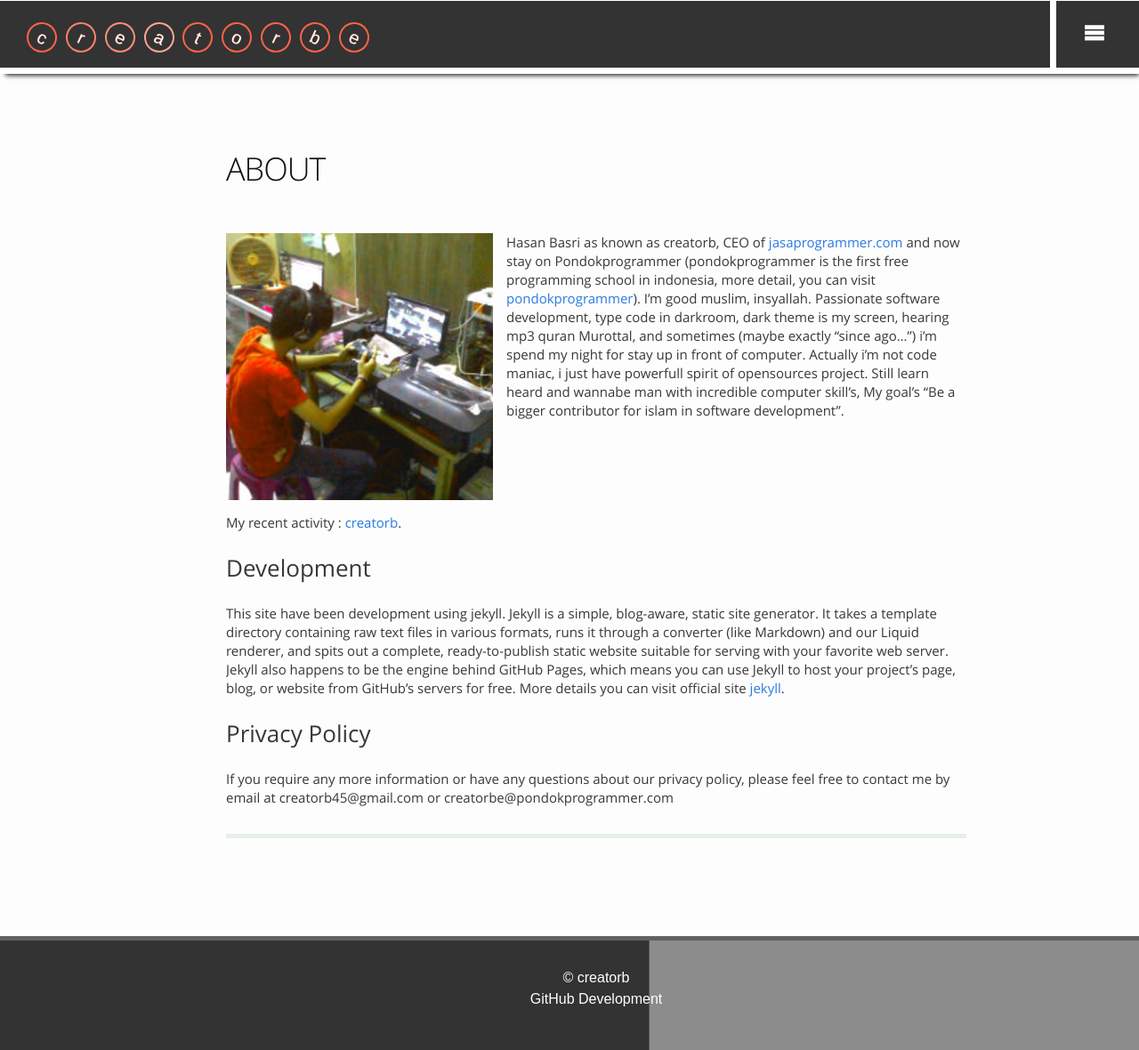
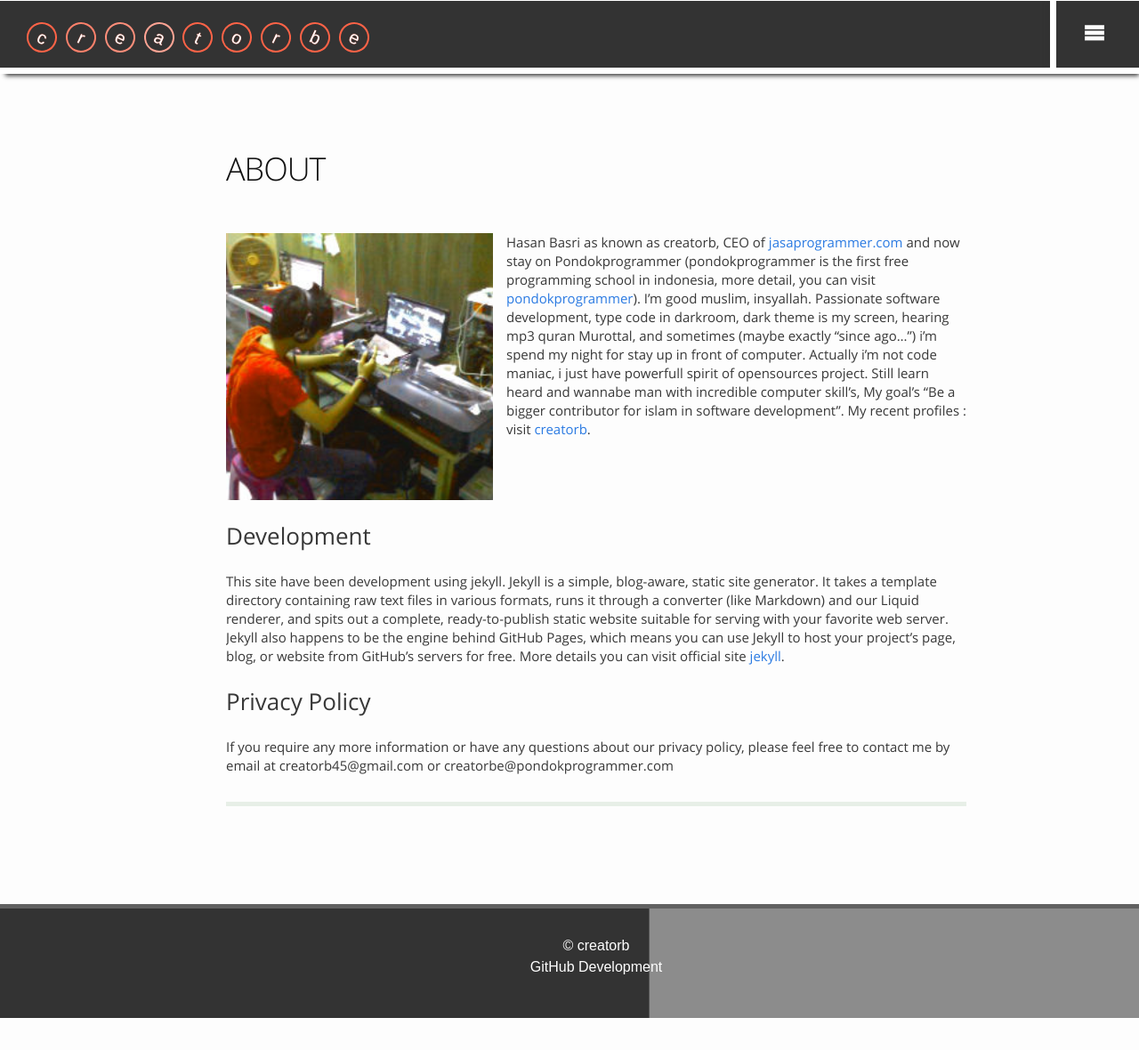
Before and after one commit to CreatorB/creatorb.github.io, a Jekyll site: the page built from about.md, in a window 1280 px wide. Shown: the whole page at 89% size. Built offline with Jekyll 4.4.1, drawn with Linux system fonts in a browser that asks for light colours; after the commit the page ends 1144 px from its top, so only the background shows below that.

Commit message:
add link

```diff
--- a/about.md
+++ b/about.md
@@ -5,9 +5,7 @@
 ---
 <img class="about-pic" src="/img/me.jpg">
 Hasan Basri as known as creatorb, CEO of [jasaprogrammer.com](http://jasaprogrammer.com) and now stay on Pondokprogrammer (pondokprogrammer is the first free programming school in indonesia, more detail, you can visit [pondokprogrammer](http://pondokprogrammer.com)).
-I'm good muslim, insyallah. Passionate software development, type code in darkroom, dark theme is my screen, hearing mp3 quran Murottal, and sometimes (maybe exactly "since ago...") i'm spend my night for stay up in front of computer. Actually i'm not code maniac, i just have powerfull spirit of opensources project. Still learn heard and wannabe man with incredible computer skill's, My goal's "Be a bigger contributor for islam in software development".
-
-My recent activity : [creatorb](http://creatorb.github.io/2015/03/16/about-creatorb/).
+I'm good muslim, insyallah. Passionate software development, type code in darkroom, dark theme is my screen, hearing mp3 quran Murottal, and sometimes (maybe exactly "since ago...") i'm spend my night for stay up in front of computer. Actually i'm not code maniac, i just have powerfull spirit of opensources project. Still learn heard and wannabe man with incredible computer skill's, My goal's "Be a bigger contributor for islam in software development". My recent profiles : visit [creatorb](http://creatorb.github.io/2015/03/16/about-creatorb/).
 
 ###Development
 This site have been development using jekyll. Jekyll is a simple, blog-aware, static site generator. It takes a template directory containing raw text files in various formats, runs it through a converter (like Markdown) and our Liquid renderer, and spits out a complete, ready-to-publish static website suitable for serving with your favorite web server. Jekyll also happens to be the engine behind GitHub Pages, which means you can use Jekyll to host your project’s page, blog, or website from GitHub’s servers for free. More details you can visit official site [jekyll](http://jekyllrb.com/){:target="_blank"}.
```
